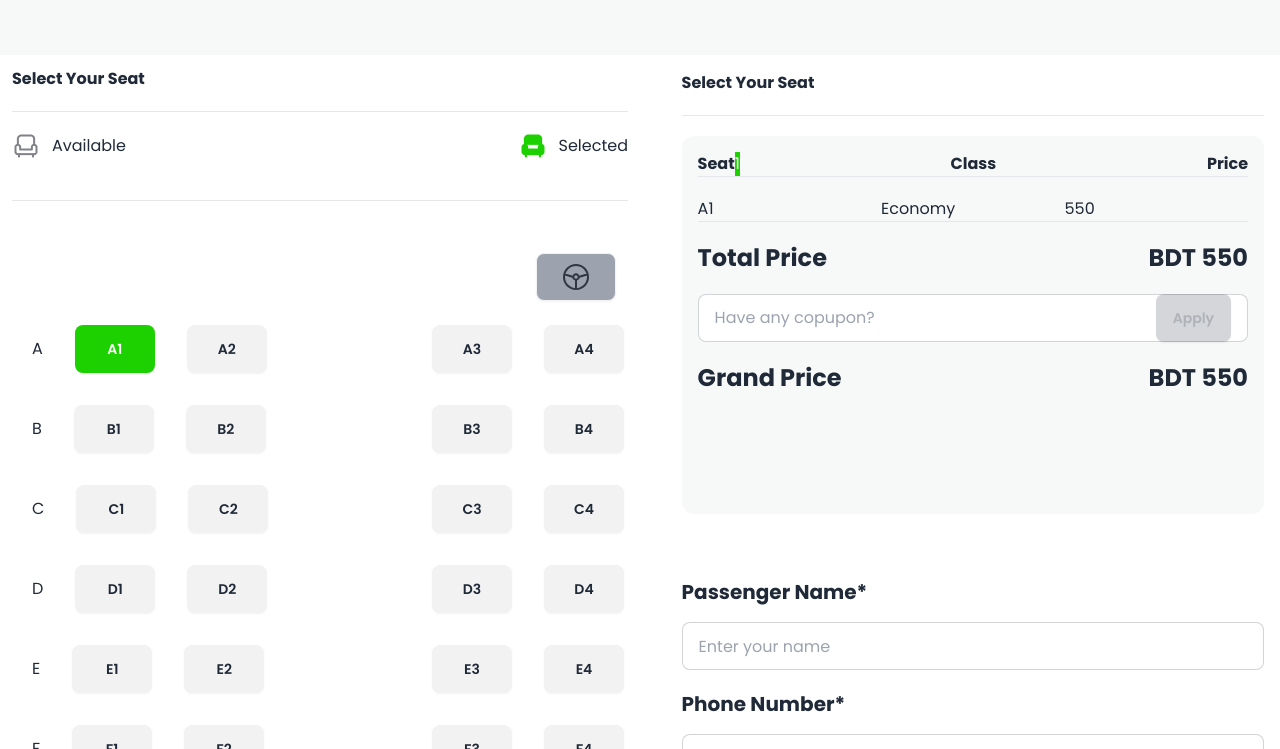
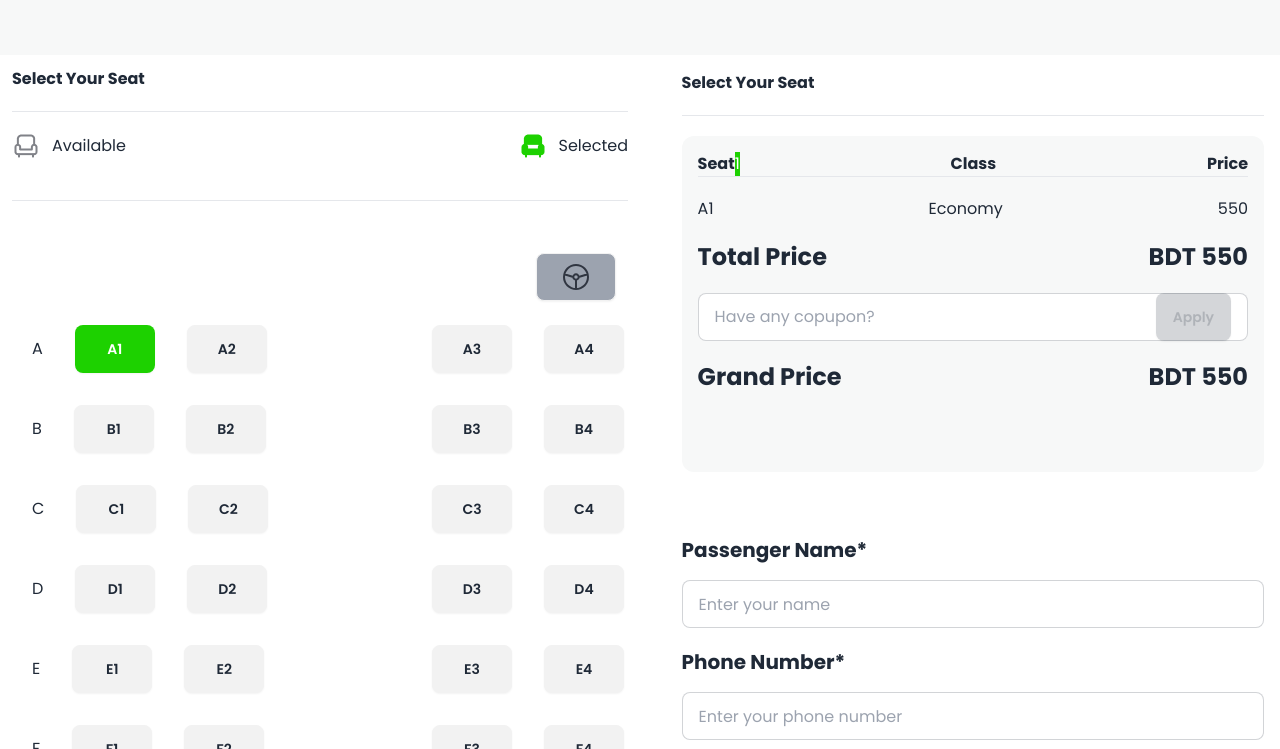
Before and after one commit to saagor16/finalb9a5, a plain HTML site: page index.html in a window 1280 px wide. Both pictures are taken after a click on the button "A1". Shown: the part 2061-2810 px from the top of the page. Drawn offline with nearby package versions, Linux system fonts and the light colour scheme.

Commit message:
full website final done

```diff
--- a/index.html
+++ b/index.html
@@ -284,11 +284,11 @@
                 </div>
 
                 <!--log in-->
-                <div class="lg:w-[48%]  space-y-5 p-4">
+                <div class="lg:w-[48%] space-y-5 p-4">
                     <h3 class="font-bold">Select Your Seat</h3><hr>
                     <div class="h-[840px] ">
                         <!--first part-->
-                        <div class="min-w-full h-[45%] p-4 bg-[#F7F8F8] rounded-xl space-y-5">
+                        <div class="min-w-full h-[40%] p-4 bg-[#F7F8F8] rounded-xl space-y-5">
                             <div>
                                 <div class="flex justify-between ">
                                     <div class="flex ">
@@ -300,12 +300,13 @@
                                 </div><hr>
                             </div>
 
-                            <div class="space-y-5 min-h-full">
-                                <div>
-                                    <div id="seat-class" class="grid grid-cols-3">
+                                <div class="flex flex-col justify-between">
+                                    <div class="flex justify-between">
+                                      <div id="seat-class" class="flex flex-col  w-full"></div>
 
-                                    </div><hr>
-                                </div>
+
+                                    </div>
+                                  </div>
                                 <div class="flex justify-between">
                                     <h3 class="font-bold text-2xl" >Total Price</h3>
                                     <h3 class="font-bold text-2xl">BDT <span id="totalTaka">0</span></h3>
@@ -320,10 +321,9 @@
                                     <h3  class="font-bold text-2xl">Grand Price</h3>
                                     <h3  class="font-bold text-2xl">BDT <span id="grand-total">0</span></h3>
                                 </div>
-                            </div>
                         </div>
                         <!--2nd part-->
-                        <div class="space-y-5 mt-16 h-[50%">
+                        <div class="space-y-5 mt-16 h-[45%]">
                             <div class="space-y-4">
                                 <h3 class="font-bold text-xl">Passenger Name*</h3>
                                 <input type="text" placeholder="Enter your name" class="input input-bordered min-w-full max-w-xs" />
--- a/script/index.js
+++ b/script/index.js
@@ -21,27 +21,30 @@ for (const btn of allButton) {
 
         if (count >= 4) {
             disableButtons();
-            document.getElementById("apply-btn").removeAttribute('disabled', 'disabled');
+            document.getElementById("apply-btn").removeAttribute('disabled' );
         }
 
         if(count===1){
-            document.getElementById("final-btn").removeAttribute('disabled', 'disabled');
+            document.getElementById("final-btn").removeAttribute('disabled');
         }
         btn.disabled = true;
 
 
-        // seat-class-price
-        const seatClass = document.getElementById('seat-class');
-        const title = btn.innerText;
-        const p = document.createElement('p');
+         // seat-class-price
+        const text= btn.innerText;
+        const container = document.getElementById('seat-class');
+        const div = document.createElement('div');
+        const p1 = document.createElement('p');
+        p1.innerText = text;
         const p2 = document.createElement('p');
+        p2.innerText = 'Economy';
         const p3 = document.createElement('p');
-        p.innerText = title;
-        p2.innerText ='Economy'
         p3.innerText = parseFloat(document.getElementById('price').innerText);
-        seatClass.appendChild(p);
-        seatClass.appendChild(p2);
-        seatClass.appendChild(p3);
+        div.appendChild(p1);
+        div.appendChild(p2);
+        div.appendChild(p3);
+        div.classList.add("my-div")
+        container.appendChild(div);
 
         //totalPrice
         const ticketPrice =parseFloat(document.getElementById('price').innerText);
@@ -50,9 +53,6 @@ for (const btn of allButton) {
         document.getElementById("grand-total").innerText = totalTaka;
 
     })
-
-
-
 }
 const apply = document.getElementById('apply-btn');
 apply.addEventListener('click',function(){
@@ -89,12 +89,13 @@ const next = document.getElementById('final-btn');
 
     next.addEventListener('click', function(){
 
+    // window.location.reload();
 
-      document.getElementById('totalTaka').innerText = 0;
-      document.getElementById('grand-total').innerText = 0;
-      document.getElementById('seat-class').innerText = "";
-      document.getElementById("input-field").value = "";
-      document.getElementById('ticket-count').innerText = 40;
-      document.getElementById('ticket-count').innerText = 0;
+    //   document.getElementById('totalTaka').innerText = 0;
+    //   document.getElementById('grand-total').innerText = 0;
+    //   document.getElementById('seat-class').innerText = "";
+    //   document.getElementById("input-field").value = "";
+    //   document.getElementById('ticket-count').innerText = 40;
+    //   document.getElementById('ticket-count').innerText = 0;
 
-    })
+})
--- a/style/style.css
+++ b/style/style.css
@@ -2,3 +2,8 @@
 .poppins{
     font-family: "Poppins", sans-serif;
   }
+
+  .my-div{
+    display: flex;
+    justify-content: space-between;
+  }
```
